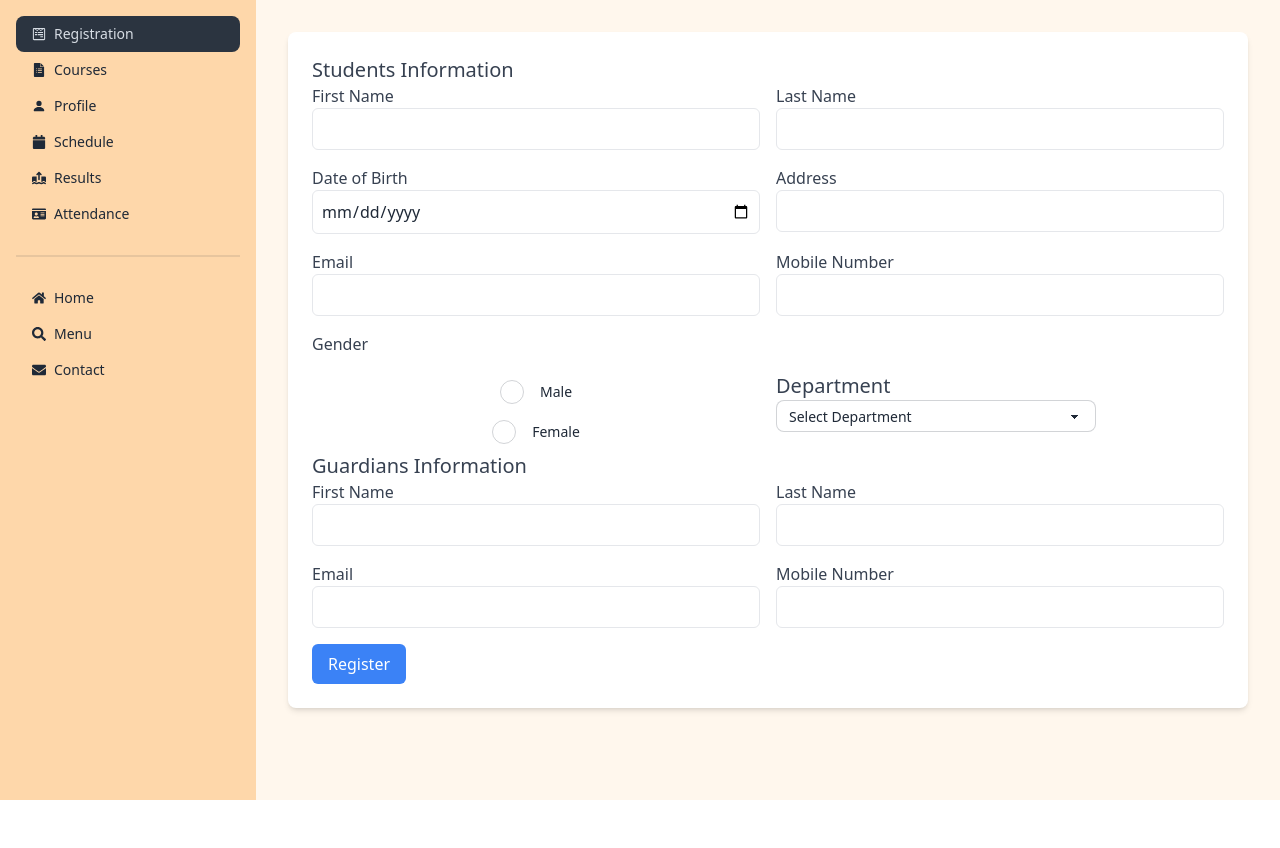
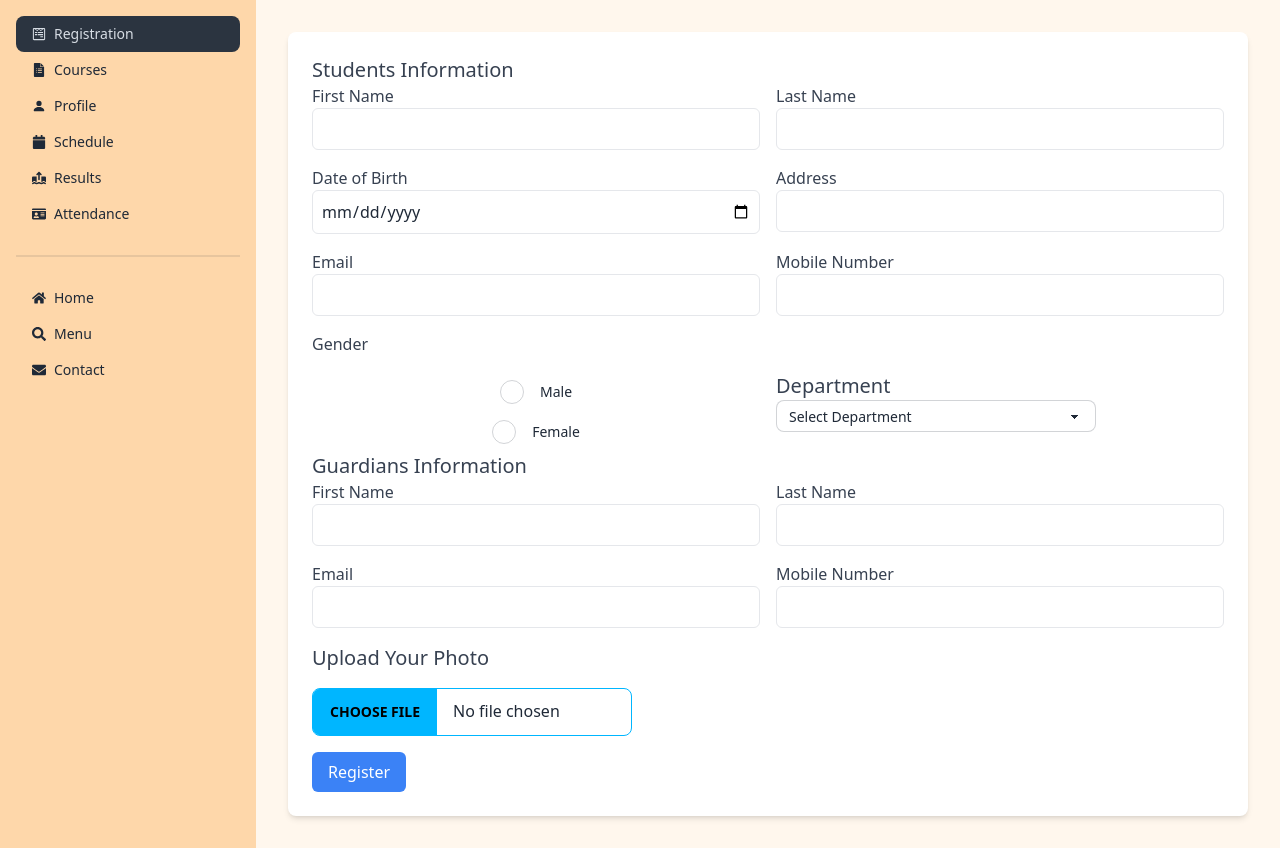
Before and after one commit to ahmisrafil/student-management-system, a React (Vite) app in the folder student-management-system-client/: page /dashboard/registration in a window 1280 px wide. Before the commit the page ends 800 px from the top, so only its background shows below. Built offline with nearby package versions, Linux system fonts and the light colour scheme; no server answers.

Commit message:
registration page updated

```diff
--- a/student-management-system-client/src/Pages/Dashboard/Registration.jsx
+++ b/student-management-system-client/src/Pages/Dashboard/Registration.jsx
@@ -1,5 +1,8 @@
 import { useState } from "react";
 
+
+const image_hosting_key = import.meta.env.VITE_IMAGE_HOSTING_KEY;
+const image_hosting_api = `https://api.imgbb.com/1/upload?key=${image_hosting_key}`;
 
 const Registration = () => {
     const [firstName, setFirstName] = useState("");
@@ -14,10 +17,10 @@ const Registration = () => {
     const [gMobileNumber, setgMobileNumber] = useState("");
     const [gender, setGender] = useState('');
     const [dept, setDept] = useState("");
-
+const [img, setImg] = useState('')
     const handleSubmit = (e) => {
         e.preventDefault();
-        console.log(firstName, lastName, dob, address, email, mobileNumber, gFirstName, gLastName, gEmail, gMobileNumber, gender,dept);
+        console.log(firstName, lastName, dob, address, email, mobileNumber, gFirstName, gLastName, gEmail, gMobileNumber, gender,dept,img);
         // Handle form submission here
     };
 
@@ -202,6 +205,15 @@ const Registration = () => {
                     />
                 </div>
             </div>
+            <div>
+            <h3 className="text-xl my-4 text-gray-700">Upload Your Photo</h3>
+            <input
+            type="file"
+            className="file-input file-input-bordered file-input-info w-full max-w-xs"
+            onChange={(e)=>setImg(e.target.files[0])}
+
+            />
+            </div>
             <button
                 type="submit"
                 className="bg-blue-500 text-white py-2 px-4 rounded-md mt-4 hover:bg-blue-600"
```
